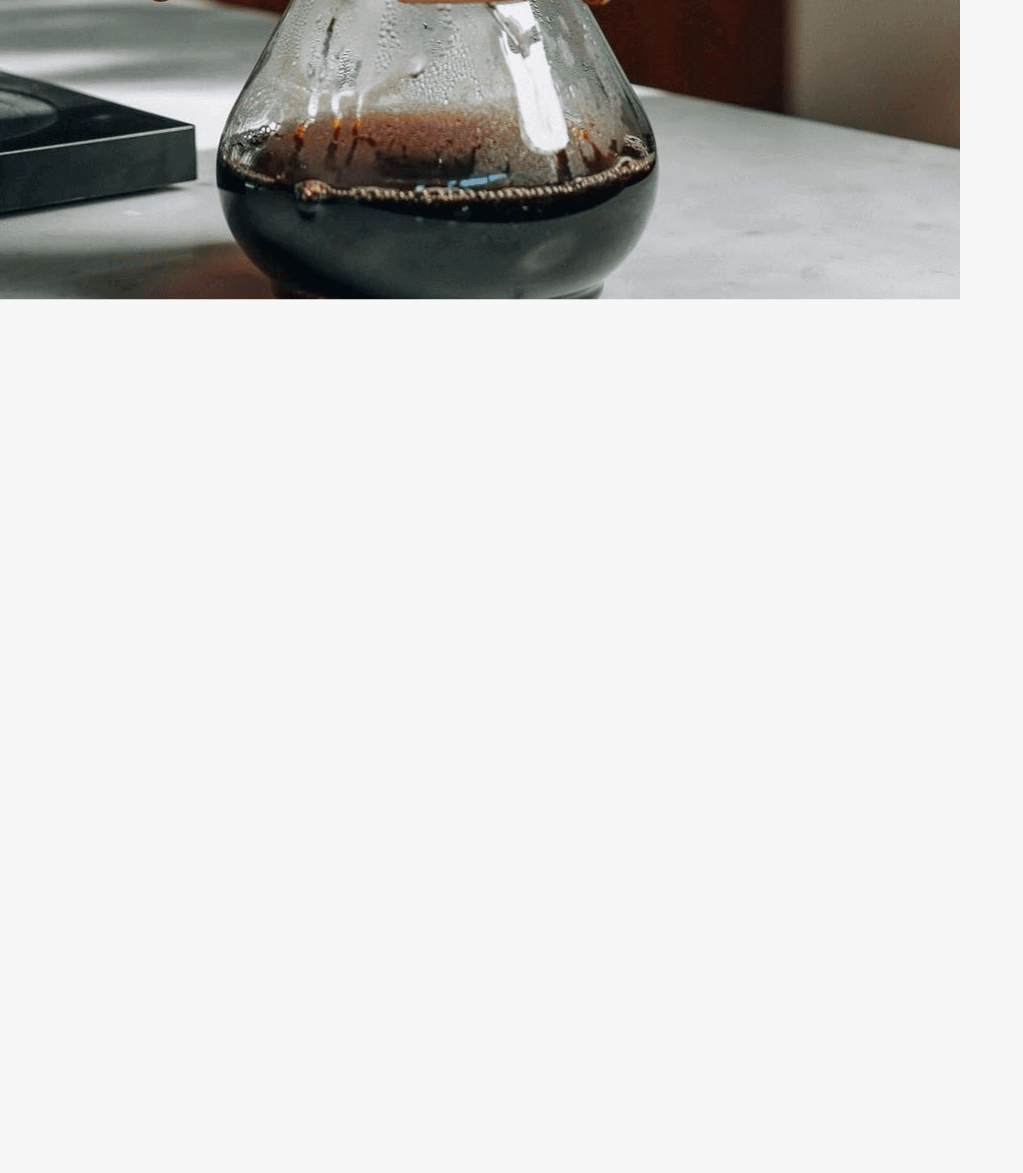
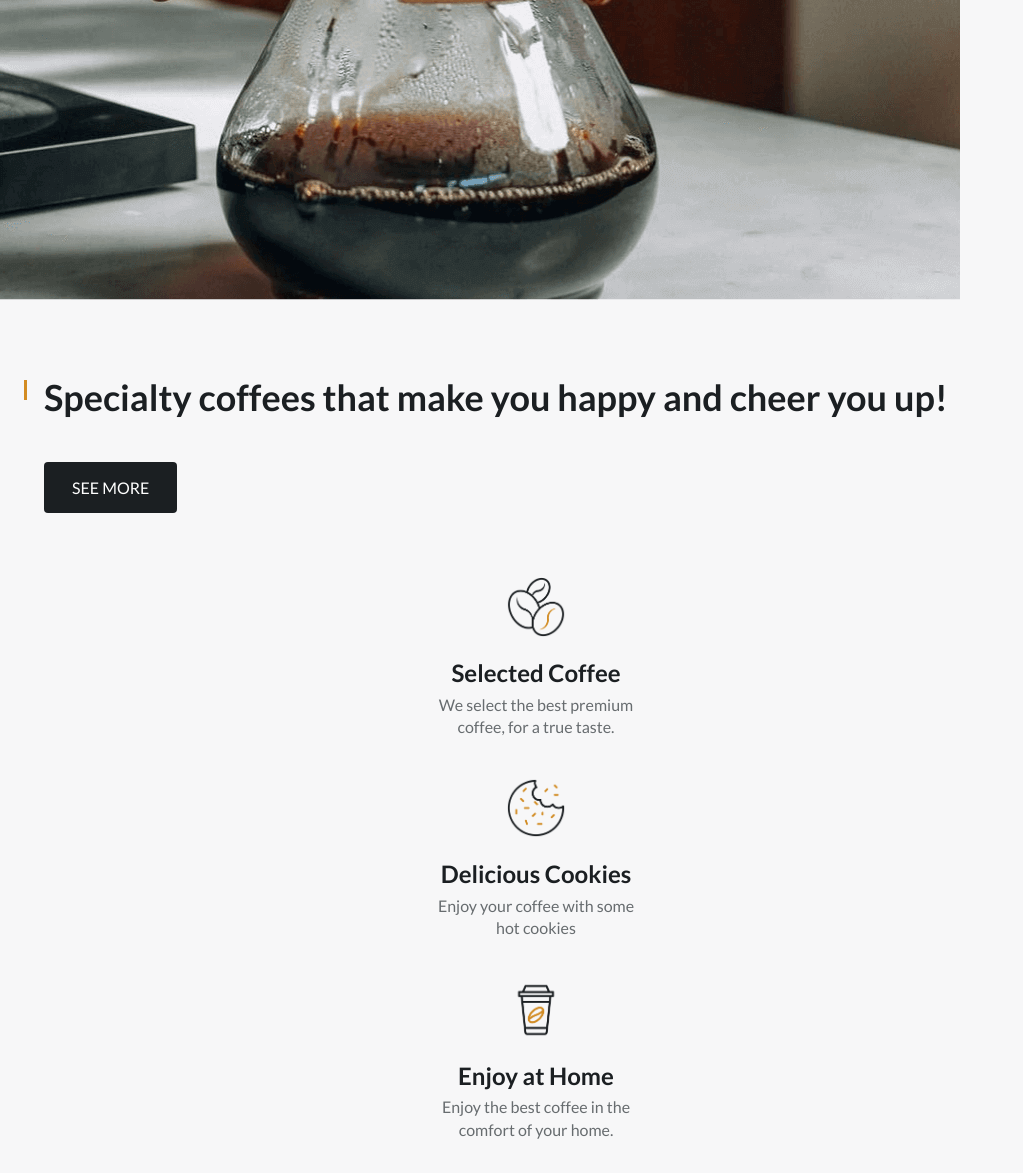
Before and after one commit to hadis98/Coffee-website, a plain HTML site: page index.html in a window 1280 px wide. Shown: the part 1276-2449 px from the top of the page, without its empty margins (0-1023 px from the left). Before the commit the page ends 1576 px from the top, so only its background shows below. Drawn offline with nearby package versions, Linux system fonts and the light colour scheme.

Commit message:
add specialty section with styles

```diff
--- a/assets/css/styles.css
+++ b/assets/css/styles.css
@@ -291,3 +291,52 @@ button {
   margin: 0 auto;
   animation: scroll 3s infinite;
 }
+/* Scroll image animate */
+@keyframes scroll {
+  0% {
+    transform: translateY(0);
+  }
+  50% {
+    transform: translateY(-0.5rem);
+  }
+  100% {
+    transform: translateY(0);
+  }
+}
+
+/* ======== BUTTON ============ */
+.button {
+  display: inline-block;
+  background-color: var(--black-color);
+  color: #fff;
+  padding: 1rem 1.75rem;
+  border-radius: 0.25rem;
+  font-size: var(--normal-font-size);
+  text-transform: uppercase;
+}
+/* ======== SPECIALTY ============ */
+.specialty__button {
+  margin-left: 1.25rem;
+}
+.specialty__category {
+  margin-top: 4rem;
+  display: grid;
+  grid-template-columns: 200px;
+  justify-content: center;
+  row-gap: 2.5rem;
+}
+.specialty__img {
+  width: 60px;
+  margin-bottom: 1rem;
+  transition: 0.4s;
+}
+.specialty__group {
+  text-align: center;
+}
+.specialty__title {
+  font-size: var(--h2-font-size);
+  margin-bottom: 0.25rem;
+}
+.specialty__group:hover .specialty__img {
+  transform: translateY(-0.25rem);
+}
--- a/index.html
+++ b/index.html
@@ -89,6 +89,54 @@
         </div>
         <img src="assets/images/home.png" alt="" class="home__img" />
       </section>
+      <!-- ================== ESPECIALTY ================== -->
+      <div class="specialty section container" id="specialty">
+        <div class="specialty__container">
+          <div class="specialty__box">
+            <h2 class="section__title">
+              Specialty coffees that make you happy and cheer you up!
+            </h2>
+            <div>
+              <a href="#" class="button specialty__button">See more</a>
+            </div>
+          </div>
+          <div class="specialty__category">
+            <div class="specialty__group specialty__line">
+              <img
+                src="assets/images/specialty1.png"
+                alt="specialty1_img"
+                class="specialty__img"
+              />
+              <h3 class="specialty__title">Selected Coffee</h3>
+              <p class="specialty__description">
+                We select the best premium coffee, for a true taste.
+              </p>
+            </div>
+            <div class="specialty__group specialty__line">
+              <img
+                src="assets/images/specialty2.png"
+                alt="specialty2_img"
+                class="specialty__img"
+              />
+              <h3 class="specialty__title">Delicious Cookies</h3>
+              <p class="specialty__description">
+                Enjoy your coffee with some hot cookies
+              </p>
+            </div>
+            <div class="specialty__group">
+              <img
+                src="assets/images/specialty3.png"
+                alt="specialty3_img"
+                class="specialty__img"
+              />
+              <h3 class="specialty__title">Enjoy at Home</h3>
+              <p class="specialty__description">
+                Enjoy the best coffee in the comfort of your home.
+              </p>
+            </div>
+          </div>
+        </div>
+      </div>
     </main>
     <!-- ================== FOOTER ================== -->
     <!-- ================== SCROLL UP ================== -->
```
